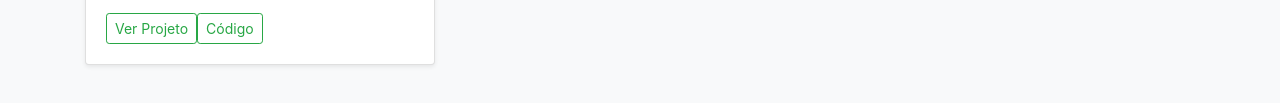
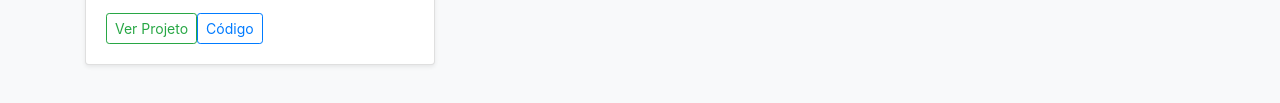
Before and after one commit to gabriel-baltazar/Portifolio, a plain HTML site: page index.html in a window 1280 px wide. Shown: the part 1104-1207 px from the top of the page. Drawn offline with nearby package versions, Linux system fonts and the light colour scheme.

Commit message:
Update index.html

```diff
--- a/index.html
+++ b/index.html
@@ -94,7 +94,7 @@
                             <div class="d-flex justify-content-between align-items-center">
                                 <div class="btn-group">
                                     <a href="https://fbservicosereparos.netlify.app/" target="blank" rel="noopner"><button type="button" class="btn btn-sm btn-outline-success">Ver Projeto</button></a>
-                                    <a href="https://github.com/gabriel-baltazar/Projeto_001_Site_paitrabalho" target="blank" rel="noopner"><button type="button" class="btn btn-sm btn-outline-success">Código</button></a>
+                                    <a href="https://github.com/gabriel-baltazar/Projeto_001_Site_paitrabalho" target="blank" rel="noopner"><button type="button" class="btn btn-sm btn-outline-primary">Código</button></a>
                                 </div>
                             </div>
                         </div>
```
